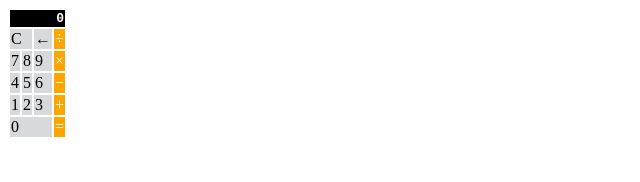
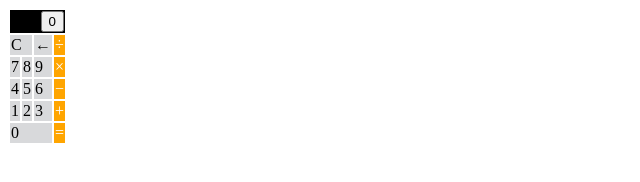
Before and after one commit to allison-blumenthal/LAB-calculator, a plain HTML site: page index.html in a window 1280 px wide. Shown: the whole page, without its empty margins (0-640 px from the left). Drawn offline with Linux system fonts and the light colour scheme.

Commit message:
accidentally changed on main

```diff
--- a/index.html
+++ b/index.html
@@ -10,7 +10,7 @@
   <div class="calculator">
     <table>
       <tr>
-        <th colspan="4" class="results-screen">0</th>
+        <th colspan="4" class="results-screen"><button>0</button></th>
       </tr>
       <tr>
         <td colspan="2" class="grey-button">C</td>
```
